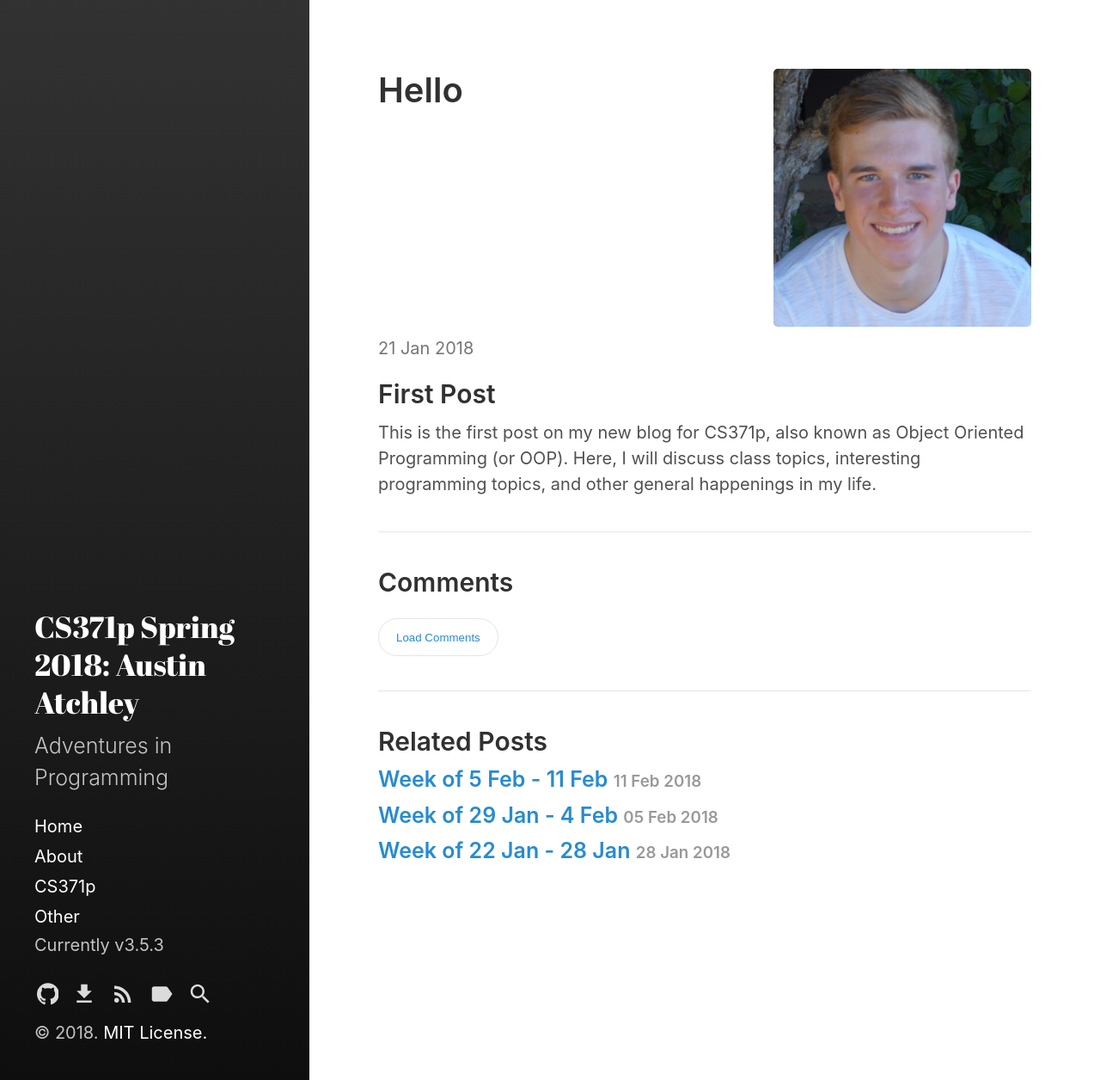
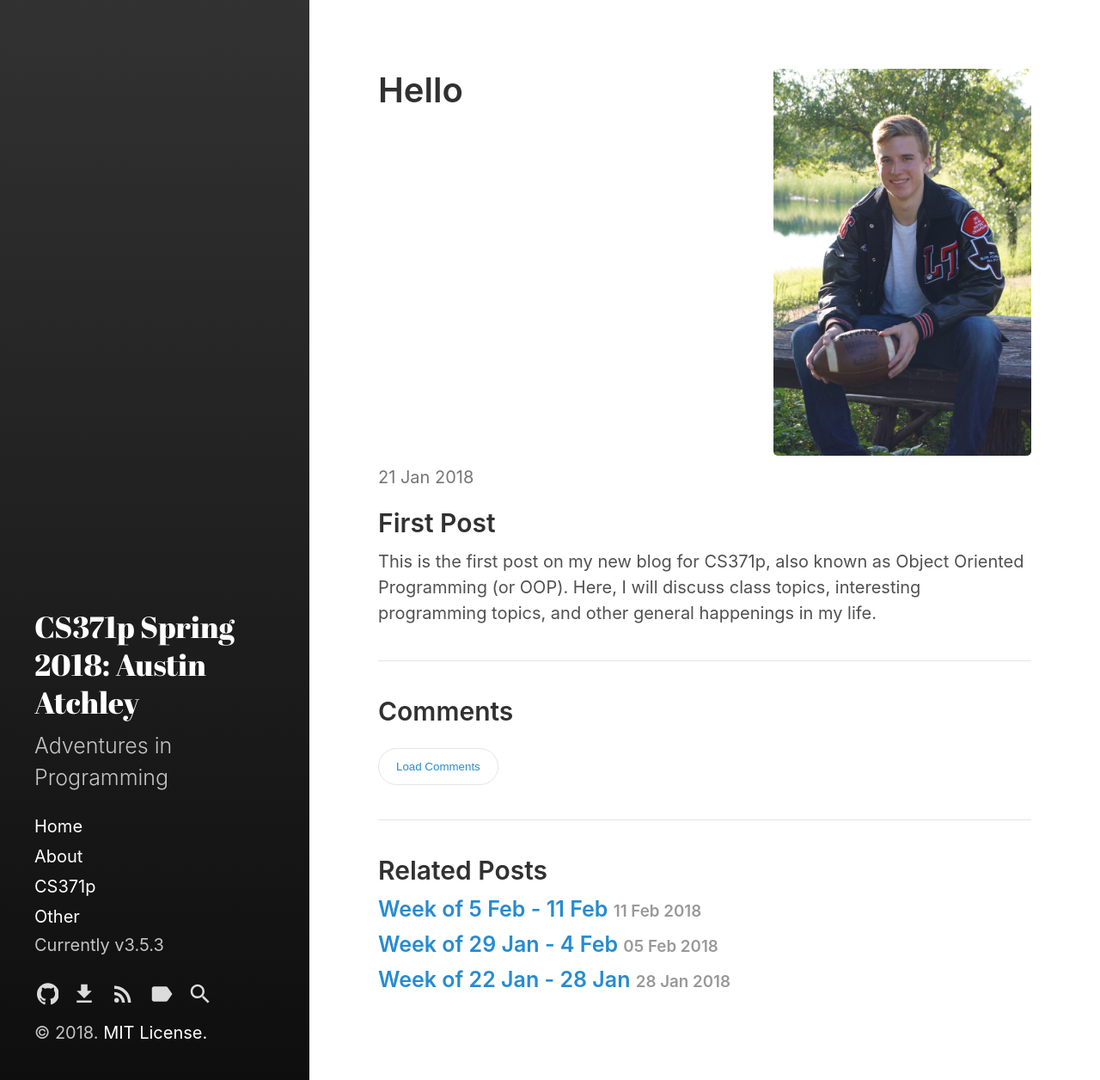
Before and after one commit to austinatchley/austinatchley.github.io, a Jekyll site: the page built from _posts/2018-01-21-hello.md, in a window 1280 px wide. Shown: the whole page at 86% size. Built offline with Jekyll 4.4.1, drawn with Linux system fonts in a browser that asks for light colours.

Commit message:
Changed headshot

```diff
--- a/_layouts/post.html
+++ b/_layouts/post.html
@@ -4,7 +4,7 @@ layout: default
 
 <div id="container">
 
-  <img src="/assets/headshot.png" alt="Headshot" height="300" width="300" align="right" />
+  <img src="/assets/headshot.jpeg" alt="Headshot" height="300" width="300" align="right" />
 
   <header>
     <h1 class="post-title">{{ page.title }}</h1>
```
Also changed, not shown: assets/headshot.jpeg (added), assets/old-headshot.png (renamed from assets/headshot.png).
